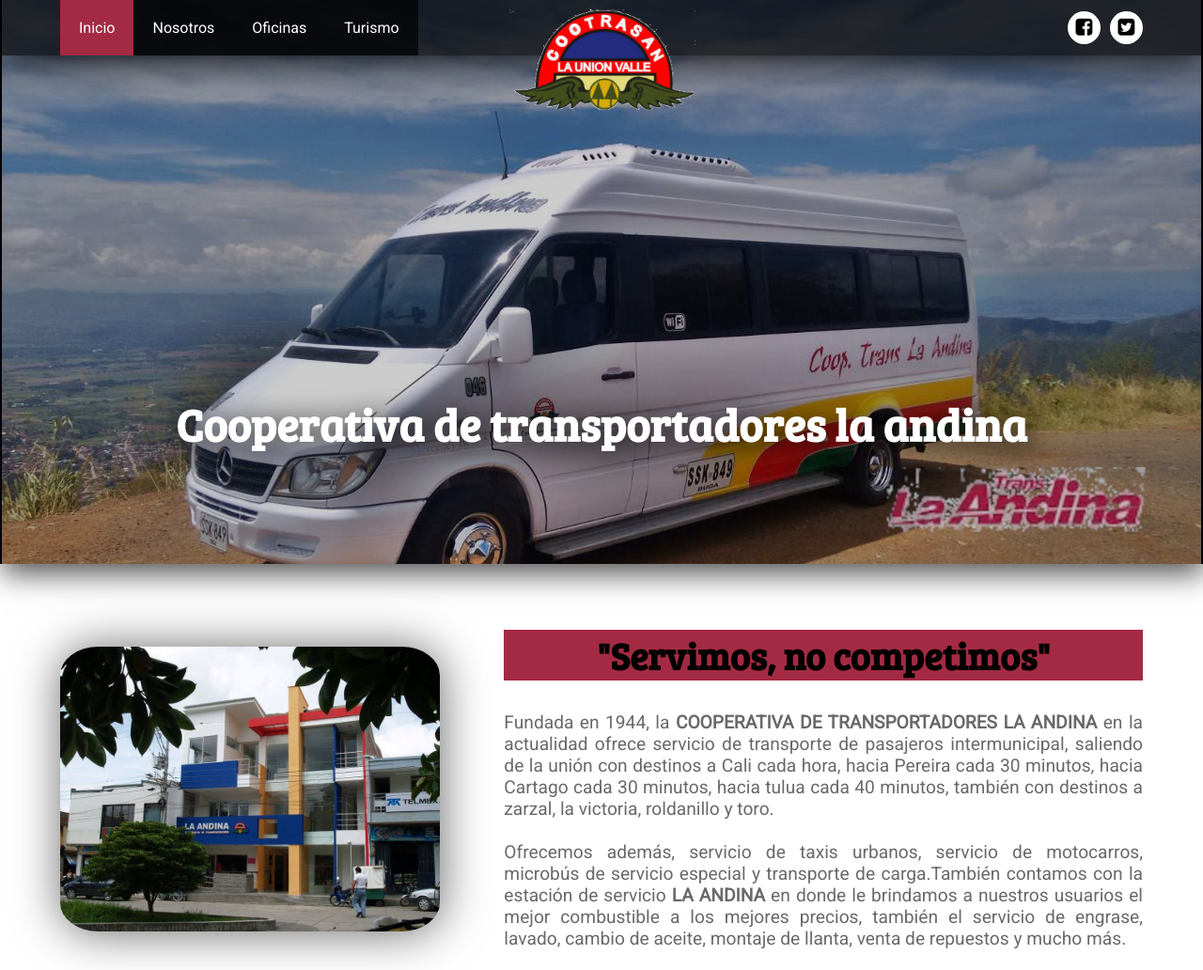
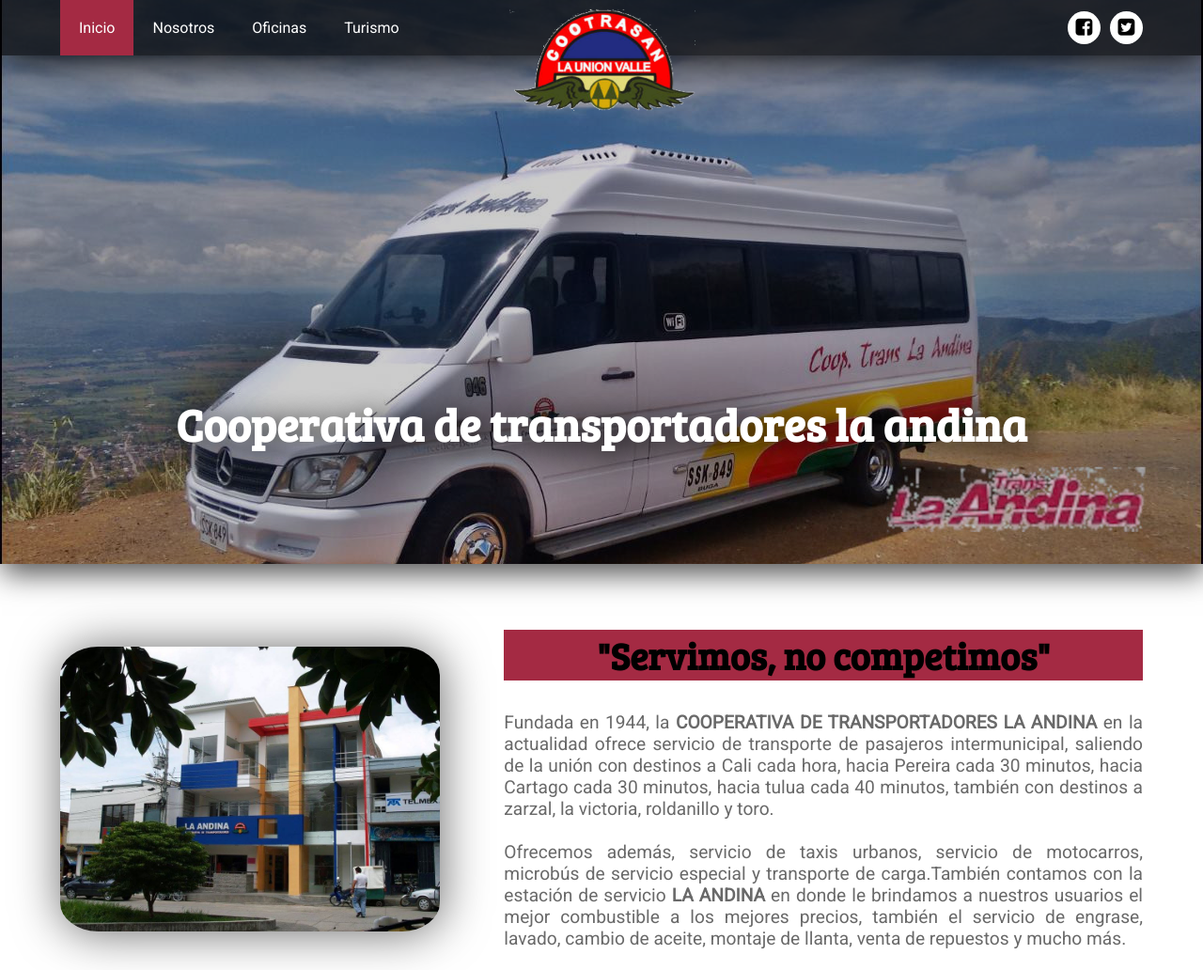
Before and after one commit to gustavovillada1/transandina, a plain HTML site: page index.html in a window 1280 px wide. Shown: the top 1032 px of the page at 94% size. Drawn offline with Linux system fonts and the light colour scheme; a script that the page names is missing; a web font is replaced by a local one.

Commit message:
Update styles.css

```diff
--- a/css/styles.css
+++ b/css/styles.css
@@ -368,6 +368,7 @@ img{
     }
 
     .menu {
+        background: 0;
         position: static;
         display: flex;
         height: auto;
```
